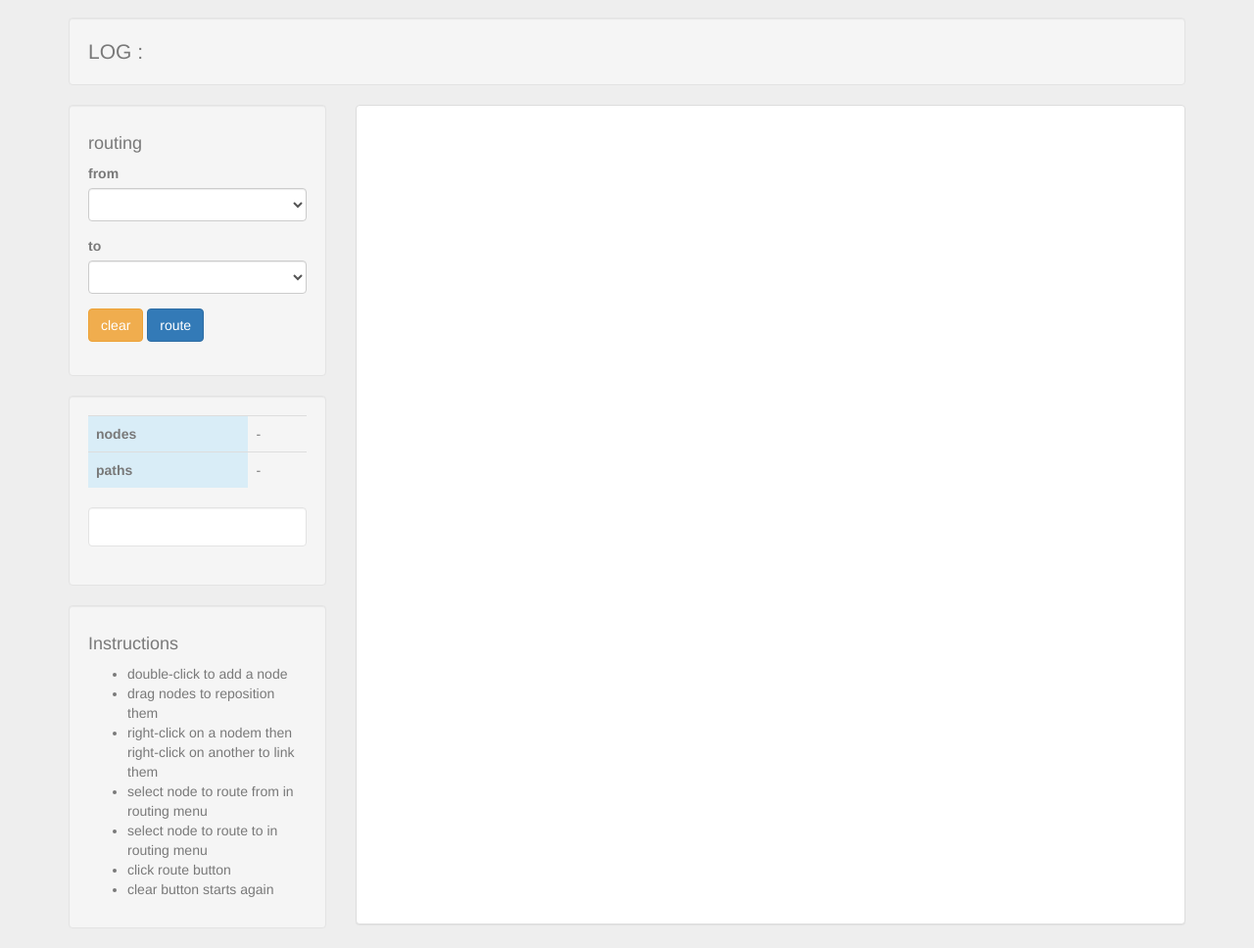
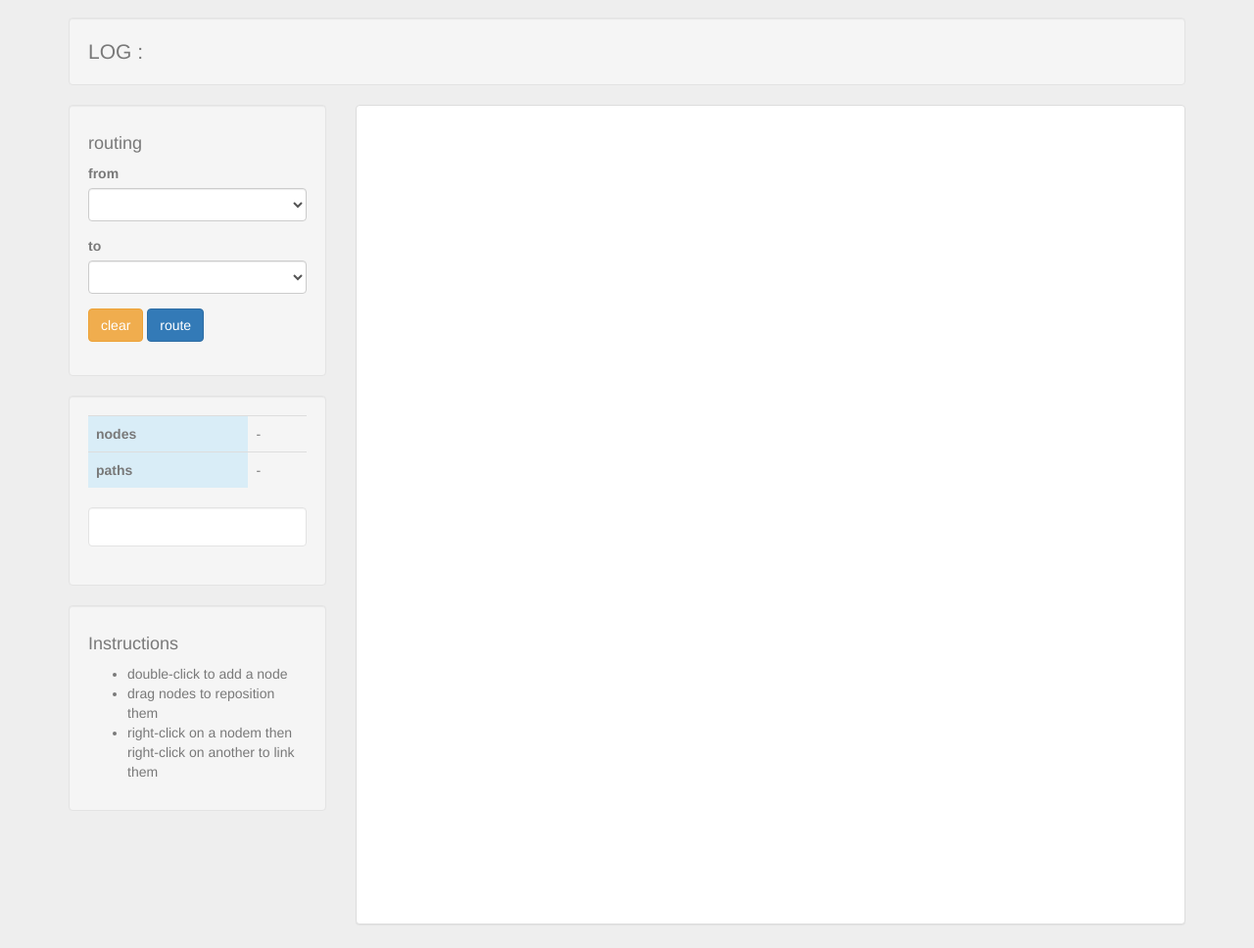
Before and after one commit to julianbrowne/dijkstra-explorer, a plain HTML site: page index.html in a window 1280 px wide. Shown: the part 98-1066 px from the top of the page at 98% size. Drawn offline with Linux system fonts and the light colour scheme.

Commit message:
shortened instructions

```diff
--- a/index.html
+++ b/index.html
@@ -73,10 +73,6 @@
                         <li>double-click to add a node</li>
                         <li>drag nodes to reposition them</li>
                         <li>right-click on a nodem then right-click on another to link them</li>
-                        <li>select node to route from in routing menu</li>
-                        <li>select node to route to in routing menu</li>
-                        <li>click route button</li>
-                        <li>clear button starts again</li>
                     </ul>
                 </div>
             </div>
```
